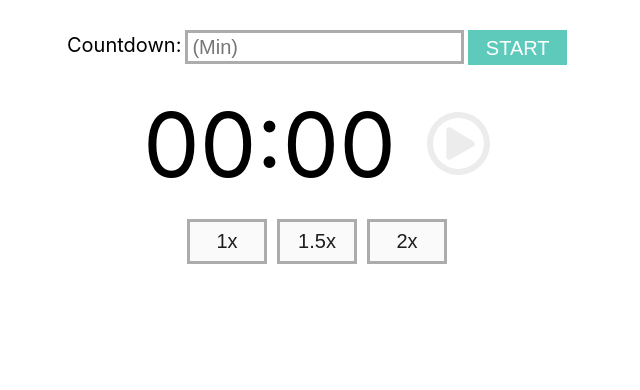
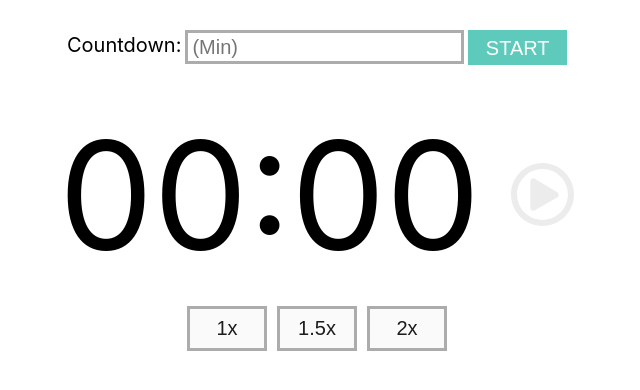
Before and after one commit to orenteriab/CountDown-Timer-Application, a React (Create React App) app: page / in a window 1280 px wide. Shown: the top 390 px of the page, without its empty margins (323-963 px from the left). Built offline with nearby package versions, Linux system fonts and the light colour scheme.

Commit message:
Changing styless

```diff
--- a/src/App.css
+++ b/src/App.css
@@ -52,11 +52,12 @@
   height: 25px;
   display: block;
   text-align: center;
+  margin-top: 15px;
 }
 
 .App > .time-display {
   display: flex;
-  font-size: 90px;
+  font-size: 150px;
   align-items: center;
   justify-content: center;
   margin-bottom: 15px;
```
